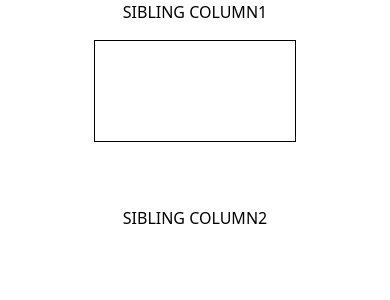
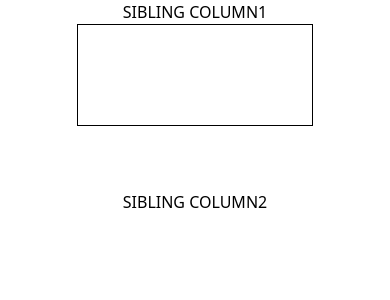
Before and after one commit to EmanuelPires/ShirtApp01, a React (Create React App) app in the folder shirtapp01/: page / in a window 390 px wide. Shown: the top 300 px of the page. Built offline with nearby package versions, Linux system fonts and the light colour scheme.

Commit message:
canvas resizing but problems with proportions

```diff
--- a/shirtapp01/package.json
+++ b/shirtapp01/package.json
@@ -37,6 +37,7 @@
     ]
   },
   "devDependencies": {
+    "eslint-plugin-react-hooks": "^4.6.0",
     "tailwindcss": "^3.2.7"
   }
 }
--- a/shirtapp01/src/App.css
+++ /dev/null
@@ -1,38 +0,0 @@
-.App {
-  text-align: center;
-}
-
-.App-logo {
-  height: 40vmin;
-  pointer-events: none;
-}
-
-@media (prefers-reduced-motion: no-preference) {
-  .App-logo {
-    animation: App-logo-spin infinite 20s linear;
-  }
-}
-
-.App-header {
-  background-color: #282c34;
-  min-height: 100vh;
-  display: flex;
-  flex-direction: column;
-  align-items: center;
-  justify-content: center;
-  font-size: calc(10px + 2vmin);
-  color: white;
-}
-
-.App-link {
-  color: #61dafb;
-}
-
-@keyframes App-logo-spin {
-  from {
-    transform: rotate(0deg);
-  }
-  to {
-    transform: rotate(360deg);
-  }
-}
--- a/shirtapp01/src/App.js
+++ b/shirtapp01/src/App.js
@@ -1,7 +1,6 @@
-import "./App.css";
 import { BrowserRouter as Router, Route, Routes } from "react-router-dom";
 import ShirtTest1 from "./pages/ShirtTest1";
 
 export default function App() {
-  return (<ShirtTest1/>);
+  return <ShirtTest1 />;
 }
--- a/shirtapp01/src/pages/shirtTest1.js
+++ b/shirtapp01/src/pages/shirtTest1.js
@@ -1,29 +1,44 @@
-import React, {useState, useEffect} from "react";
+import React, { useState, useEffect } from "react";
 
 export default function ShirtTest1() {
-  console.log("Hey Now!");
   const [viewportWidth, setViewportWidth] = useState(window.innerWidth);
+  let canvasWidth = viewportWidth * 0.6;
+  let canvasHeight = canvasWidth * 0.3;
 
-  useEffect(()=>{
-    function handleWidth(){
-      setViewportWidth(window.innerWidth)
+  //const leftSideRef = useRef();
+  //console.log(leftSideRef.current + "left Ref");
+  //console.log(leftDivWidth.toString() + "left Div Width");
+
+  // useLayoutEffect(() => {
+  //   if (leftSideRef.current) {
+  //     setLeftDivWidth(leftSideRef.current.offsetWidth);
+  //   }
+  // }, []);
+
+  useEffect(() => {
+    function handleWidth() {
+      setViewportWidth(window.innerWidth);
+      console.log("Window size is " + viewportWidth);
+      console.log("canvas width is " + canvasWidth);
+      console.log("canvas height is " + canvasHeight);
     }
-  window.addEventListener("resize", handleWidth)
-  })
-  console.log(viewportWidth+" This is the viewportwidth variable")
-  console.log(setViewportWidth+" This is the set viewportwidth variable" )
+    window.addEventListener("resize", handleWidth);
+  });
+
   return (
     <div>
       <div className="mx-auto max-w-7xl px-6 lg:px-8">
         <dl className="grid grid-cols-1 gap-y-16 gap-x-8 text-center lg:grid-cols-2">
-          <div className="mx-auto flex max-w-xs flex-col gap-y-4">
+          <div className="mx-auto flex max-w-xs flex-col ">
             SIBLING COLUMN1
-            <canvas id="myCanvas" width="200" height="100" style={{border:"1px solid #000000"}}>
-</canvas>
+            <canvas
+              id="myCanvas"
+              width={canvasWidth}
+              height="100"
+              style={{ border: "1px solid #000000" }}
+            ></canvas>
           </div>
-          <div className="mx-auto flex max-w-xs flex-col gap-y-4">
-            SIBLING COLUMN2
-          </div>
+          <div className="mx-auto flex max-w-xs flex-col ">SIBLING COLUMN2</div>
         </dl>
       </div>
     </div>
```
Also changed, not shown: 1 other file (tests, documents, lock files or other folders).
